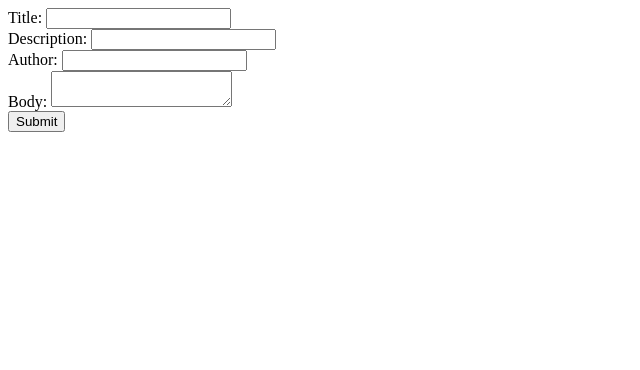
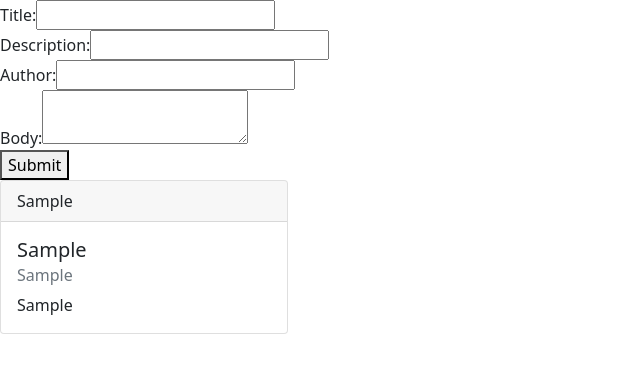
Before and after one commit to excess-rose-blossoms/emotica, a React (Create React App) app: page / in a window 1280 px wide. Both pictures are taken after typing "Sample", "Sample", "Sample", "Sample" into the empty fields and a click on the button "Submit". Shown: the top 370 px of the page, without its empty margins (0-640 px from the left). Built offline with nearby package versions, Linux system fonts and the light colour scheme.

Commit message:
Submitted story data now formatted as cards

```diff
--- a/package.json
+++ b/package.json
@@ -6,8 +6,10 @@
     "@testing-library/jest-dom": "^5.16.4",
     "@testing-library/react": "^13.0.1",
     "@testing-library/user-event": "^13.5.0",
+    "bootstrap": "^5.1.3",
     "formik": "^2.2.9",
     "react": "^18.0.0",
+    "react-bootstrap": "^2.2.3",
     "react-dom": "^18.0.0",
     "react-scripts": "5.0.1",
     "web-vitals": "^2.1.4"
--- a/src/components/App.js
+++ b/src/components/App.js
@@ -1,8 +1,10 @@
 import { Formik, Field, Form } from 'formik';
 import { useState } from 'react';
+import Card from 'react-bootstrap/Card';
+import 'bootstrap/dist/css/bootstrap.min.css';
 
 function App() {
-  const [story, setStory] = useState([]);
+  const [stories, setStories] = useState([]);
 
   return (
     <div className="App">
@@ -14,7 +16,7 @@
           body: ''
         }}
         onSubmit={(values, actions) => {
-          setStory(previousState => {
+          setStories(previousState => {
             return [ ...previousState, values ]
           });
           actions.resetForm({
@@ -43,6 +45,20 @@
           <button type="submit">Submit</button>
         </Form>
       </Formik>
+      {
+        stories.map(story => (
+          <Card style={{ width: '18rem' }}>
+            <Card.Header>{story.author}</Card.Header>
+            <Card.Body>
+              <Card.Title>{story.title}</Card.Title>
+              <Card.Subtitle className="mb-2 text-muted">{story.description}</Card.Subtitle>
+              <Card.Text>
+                {story.body}
+              </Card.Text>
+            </Card.Body>
+          </Card>
+        ))
+      }
     </div>
   );
 }
```
Also changed, not shown: 1 other file (tests, documents, lock files or other folders).
